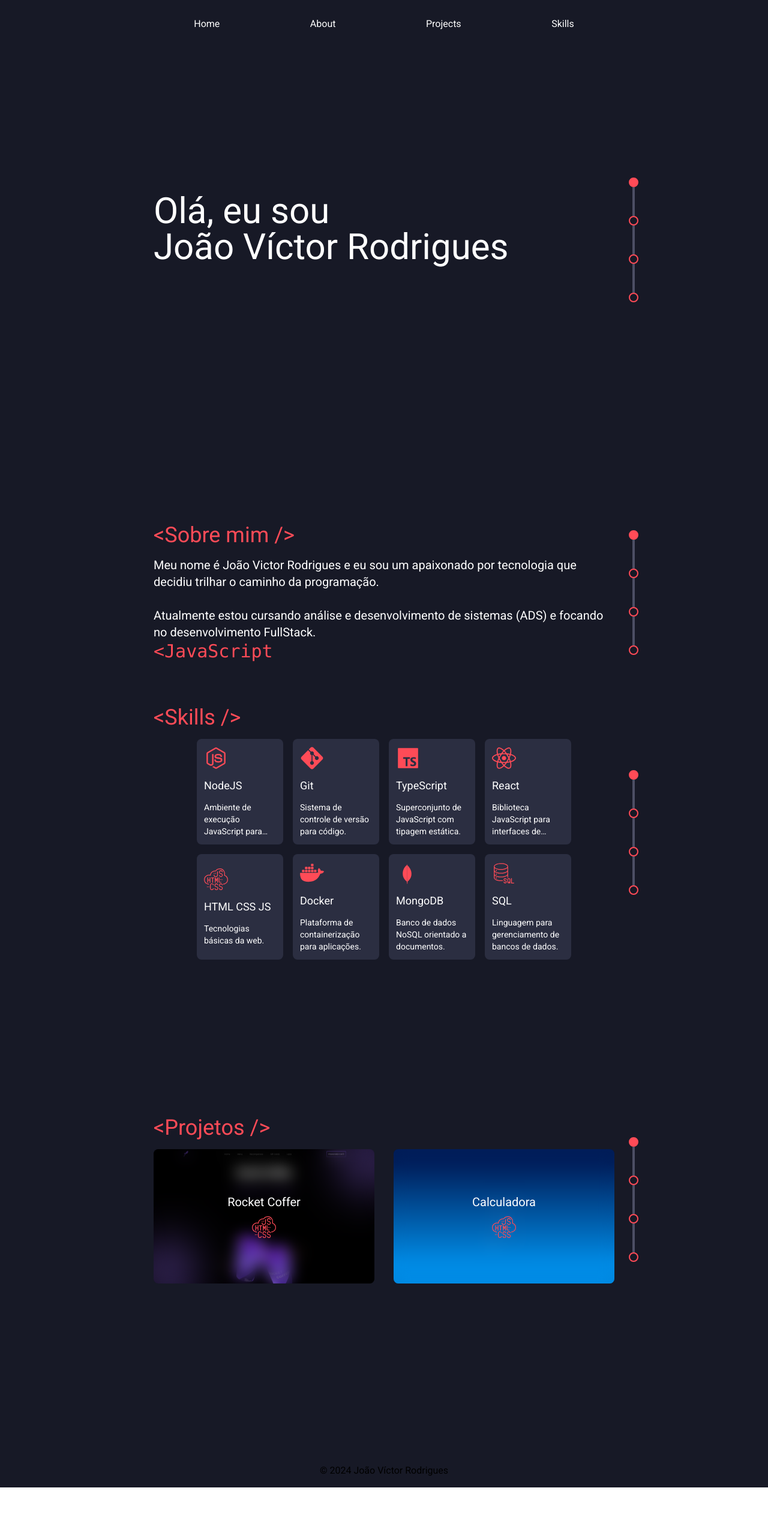
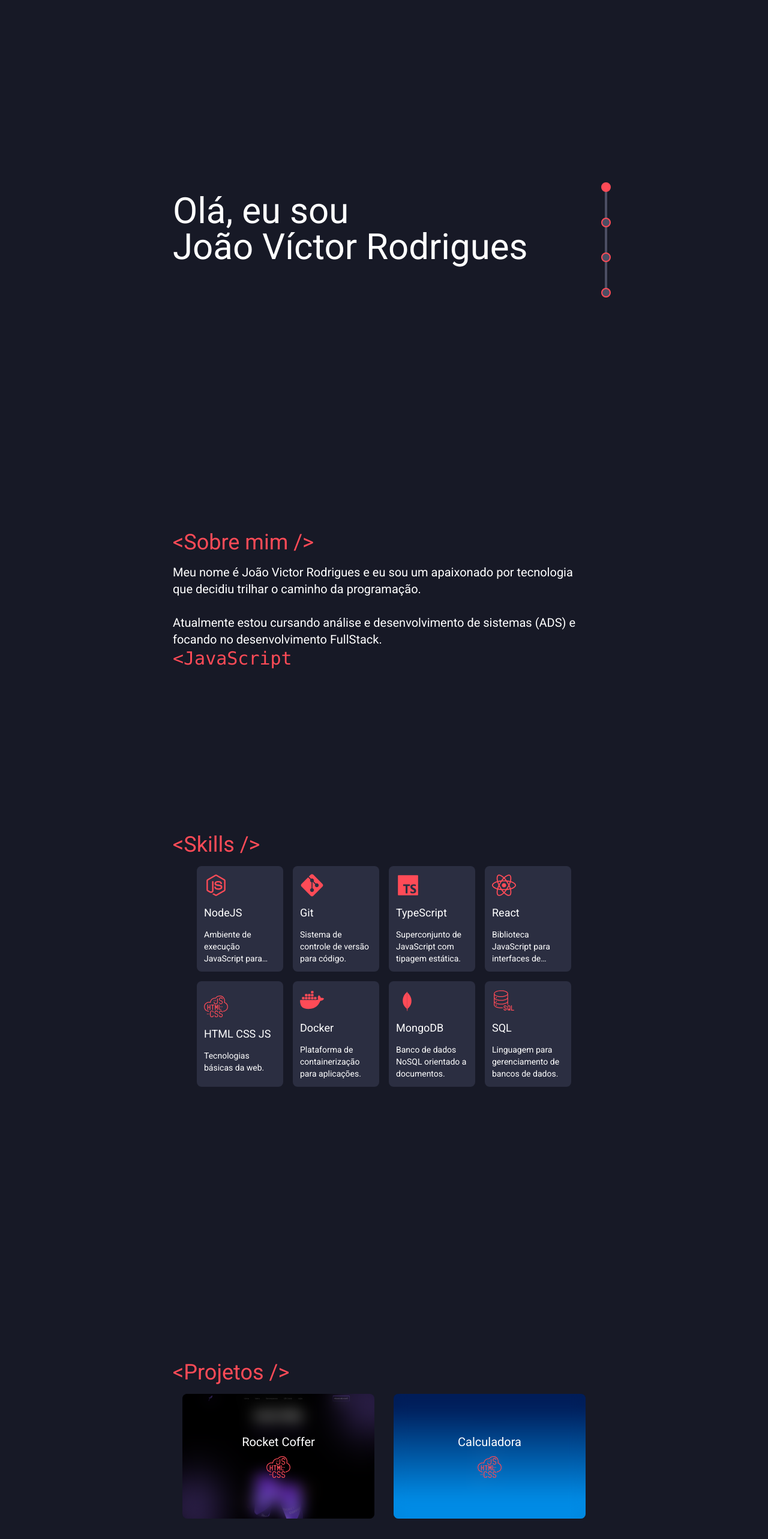
Before and after one commit to joao-victorr/portfolio, a React (Vite) app: page / in a window 1280 px wide. Shown: the top 2566 px of the page at 60% size. Before the commit the page ends 2480 px from the top, so only its background shows below. Built offline with nearby package versions, Linux system fonts and the light colour scheme.

Commit message:
Edit scrollBar

```diff
--- a/index.html
+++ b/index.html
@@ -4,7 +4,7 @@
     <meta charset="UTF-8" />
     <link rel="icon" type="image/svg+xml" href="/vite.svg" />
     <meta name="viewport" content="width=device-width, initial-scale=1.0" />
-    <title>Vite + React + TS</title>
+    <title>João Victor - Portfolio</title>
 
     <link rel="stylesheet" href="https://fonts.googleapis.com/css2?family=Roboto:wght@400;700&display=swap" />
 
--- a/package.json
+++ b/package.json
@@ -14,6 +14,7 @@
     "react-dom": "^18.3.1"
   },
   "devDependencies": {
+    "@rocketseat/eslint-config": "^2.2.2",
     "@types/react": "^18.3.3",
     "@types/react-dom": "^18.3.0",
     "@typescript-eslint/eslint-plugin": "^7.15.0",
@@ -23,9 +24,8 @@
     "eslint": "^8.57.0",
     "eslint-plugin-react-hooks": "^4.6.2",
     "eslint-plugin-react-refresh": "^0.4.7",
+    "eslint-plugin-tailwindcss": "^3.17.4",
     "postcss": "^8.4.40",
-    "prettier": "^3.3.3",
-    "prettier-plugin-tailwindcss": "^0.6.5",
     "tailwindcss": "^3.4.7",
     "typescript": "^5.2.2",
     "vite": "^5.3.4"
--- /dev/null
+++ b/src/App.css
@@ -0,0 +1,5 @@
+* {
+  margin: 0;
+  padding: 0;
+  box-sizing: border-box;
+}
--- a/src/App.tsx
+++ b/src/App.tsx
@@ -1,41 +1,59 @@
-import { MaquinaDeEscrever } from './Componentes/maquinaDeEsquecer';
-import webIcon from './assets/web.svg';
-import rocktCofferBanner from './assets/banner/rocktCofferBanner.png';
-import calculadoraBanner from './assets/banner/calculadoraBanner.png';
+import { MaquinaDeEscrever } from "./Componentes/maquinaDeEsquecer";
+import webIcon from "./assets/web.svg";
+import rocktCofferBanner from "./assets/banner/rocktCofferBanner.png";
+import calculadoraBanner from "./assets/banner/calculadoraBanner.png";
 
-import { RenderSkills } from './Componentes/reanderSkills';
-import { ScrollCustom } from './Componentes/scrollCustom';
-import { useEffect, useRef, useState } from 'react';
+import { RenderSkills } from "./Componentes/reanderSkills";
+import { ScrollCustom } from "./Componentes/scrollCustom";
+import { useEffect, useRef, useState } from "react";
 
 export default function App() {
   const homeRef = useRef<HTMLDivElement | null>(null);
   const aboutRef = useRef<HTMLDivElement | null>(null);
   const skillsRef = useRef<HTMLDivElement | null>(null);
   const projectsRef = useRef<HTMLDivElement | null>(null);
+  const footerRef = useRef<HTMLDivElement | null>(null);
 
   const [sectionPositions, setSectionPositions] = useState({
-    home: 0,
-    about: 0,
-    skills: 0,
-    projects: 0,
+    home: { startElement: 0, endElement: 0 },
+    about: { startElement: 0, endElement: 0 },
+    skills: { startElement: 0, endElement: 0 },
+    projects: { startElement: 0, endElement: 0 },
+    footer: { startElement: 0, endElement: 0 },
   });
 
   useEffect(() => {
     const updateSectionPositions = () => {
       setSectionPositions({
-        home: homeRef.current ? homeRef.current.offsetTop : 0,
-        about: aboutRef.current ? aboutRef.current.offsetTop : 0,
-        skills: skillsRef.current ? skillsRef.current.offsetTop : 0,
-        projects: projectsRef.current ? projectsRef.current.offsetTop : 0,
+        home: {
+          startElement: homeRef.current ? homeRef.current.offsetTop : 0,
+          endElement: homeRef.current ? homeRef.current.offsetTop + homeRef.current.offsetHeight : 0,
+        },
+        about: {
+          startElement: aboutRef.current ? aboutRef.current.offsetTop : 0,
+          endElement: aboutRef.current ? aboutRef.current.offsetTop + aboutRef.current.offsetHeight : 0,
+        },
+        skills: {
+          startElement: skillsRef.current ? skillsRef.current.offsetTop : 0,
+          endElement: skillsRef.current ? skillsRef.current.offsetTop + skillsRef.current.offsetHeight : 0,
+        },
+        projects: {
+          startElement: projectsRef.current ? projectsRef.current.offsetTop : 0,
+          endElement: projectsRef.current ? projectsRef.current.offsetTop + projectsRef.current.offsetHeight : 0,
+        },
+        footer: {
+          startElement: homeRef.current ? homeRef.current.offsetTop : 0,
+          endElement: homeRef.current ? homeRef.current.offsetTop + homeRef.current.offsetHeight : 0,
+        },
       });
     };
 
     updateSectionPositions();
 
-    window.addEventListener('resize', updateSectionPositions);
+    window.addEventListener("resize", updateSectionPositions);
 
     return () => {
-      window.removeEventListener('resize', updateSectionPositions);
+      window.removeEventListener("resize", updateSectionPositions);
     };
   }, []);
 
@@ -43,131 +61,134 @@ export default function App() {
     if (ref.current) {
       window.scrollTo({
         top: ref.current.offsetTop,
-        behavior: 'smooth'
+        behavior: "smooth",
       });
     }
   };
 
   return (
-    <body className="relative bg-danger w-screen h-full min-h-screen">
-      <div className="
-        absolute top-0 left-1/2 transform -translate-x-1/2
-        max-w-screen-md w-full h-20 bg-danger
-      ">
-        <nav className="w-full h-full">
-        <ul className='flex flex-row justify-around items-center gap-4 text-white h-full'>
-          <li><a href="#" onClick={() => scrollToSection(homeRef)}>Home</a></li>
-          <li><a href="#" onClick={() => scrollToSection(aboutRef)}>About</a></li>
-          <li><a href="#" onClick={() => scrollToSection(projectsRef)}>Projects</a></li>
-          <li><a href="#" onClick={() => scrollToSection(skillsRef)}>Skills</a></li>
+    <body className="relative h-full min-h-screen w-screen bg-danger">
+      <nav
+        className="fixed left-1/2 top-0 z-10 hidden h-20 w-full
+        max-w-screen-md -translate-x-1/2 bg-danger"
+      >
+        <ul className="flex h-full flex-row items-center justify-around gap-4 text-white">
+          <li>
+            <a href="#" onClick={() => scrollToSection(homeRef)}>
+              Home
+            </a>
+          </li>
+          <li>
+            <a href="#" onClick={() => scrollToSection(aboutRef)}>
+              About
+            </a>
+          </li>
+          <li>
+            <a href="#" onClick={() => scrollToSection(projectsRef)}>
+              Projects
+            </a>
+          </li>
+          <li>
+            <a href="#" onClick={() => scrollToSection(skillsRef)}>
+              Skills
+            </a>
+          </li>
           {/* <li><a href="#" onClick={() => scrollToSection(contactRef)}>Contact</a></li> */}
         </ul>
       </nav>
-      </div>
-      <div className="max-w-screen-md h-full m-auto">
-        <main>
+      <div className="relative m-auto h-full max-w-screen-md">
+        <ScrollCustom refScroll={sectionPositions} />
+        <main className="relative flex flex-col px-8">
           {/* Home */}
-          <section ref={homeRef} className="
-            relative w-full h-screen
-            flex flex-col justify-center items-start
-          ">
-            <h1 className="
+          <section
+            ref={homeRef}
+            className="relative flex h-screen w-full flex-col items-start justify-center
+          "
+          >
+            <h1
+              className="
                 text-6xl text-white
-              ">
+              "
+            >
               Olá, eu sou <br /> João Víctor Rodrigues
             </h1>
 
-              <MaquinaDeEscrever
-                text="<Desenvolvedor Web FullStack />"
-                className='text-3xl text-secondary'
-              />
-            <ScrollCustom
-              refScroll={sectionPositions}
-            />
+            <MaquinaDeEscrever text="<Desenvolvedor Web FullStack />" className="text-3xl text-secondary" />
+            {/* <ScrollCustom refScroll={sectionPositions} /> */}
           </section>
 
-          <section  className='w-full h-screen flex flex-col justify-between'>
           {/* About */}
-            <article ref={aboutRef} className='relative flex-1 flex flex-col justify-center'>
-              <h2 className="text-4xl  text-secondary mb-4">
-                &lt;Sobre mim /&gt;
-              </h2>
+          <section ref={aboutRef} className="relative flex h-[50vh] w-full flex-col justify-center">
+            <h2 className="mb-4 text-4xl text-secondary">&lt;Sobre mim /&gt;</h2>
 
-              <p className="
+            <p
+              className="
               text-xl text-white
-              ">
-                Meu nome é João Victor Rodrigues e eu sou um apaixonado por tecnologia que decidiu trilhar o caminho da programação.
-                <br /><br />
-                Atualmente estou cursando análise e desenvolvimento de sistemas (ADS) e focando no desenvolvimento FullStack.
+            "
+            >
+              Meu nome é João Victor Rodrigues e eu sou um apaixonado por tecnologia que decidiu trilhar o caminho da
+              programação.
+              <br />
+              <br />
+              Atualmente estou cursando análise e desenvolvimento de sistemas (ADS) e focando no desenvolvimento
+              FullStack.
             </p>
-              <div className="text-3xl font-mono relative">
-                <MaquinaDeEscrever
-                text="<JavaScript/>"
-                className='text-secondary'
-              />
+            <div className="relative font-mono text-3xl">
+              <MaquinaDeEscrever text="<JavaScript/>" className="text-secondary" />
             </div>
-              <ScrollCustom
-                refScroll={sectionPositions}
-              />
-            </article>
+            {/* <ScrollCustom refScroll={sectionPositions} /> */}
+          </section>
 
           {/* Skills */}
-            <div ref={skillsRef} className='relative flex-1 flex flex-col justify-center'>
-              <h2 className='text-4xl mb-4 text-secondary'>
-                &lt;Skills /&gt;
-              </h2>
-              <RenderSkills
-                className='flex flex-row justify-center flex-wrap gap-4 '
-              />
-              <ScrollCustom
-                refScroll={sectionPositions}
-              />
-            </div>
+          <section ref={skillsRef} className="relative flex h-screen w-full flex-col justify-center">
+            <h2 className="mb-4 text-4xl text-secondary">&lt;Skills /&gt;</h2>
+            <RenderSkills className="flex flex-row flex-wrap justify-center gap-4 " />
+            {/* <ScrollCustom refScroll={sectionPositions} /> */}
           </section>
 
-          <section ref={projectsRef} className='relative w-full h-screen flex flex-col justify-center'>
           {/* Projetos */}
-            <article>
-              <h1 className='text-4xl mb-4 text-secondary'>  &lt;Projetos /&gt;</h1>
+          <section ref={projectsRef} className="relative flex h-screen w-full flex-col justify-center">
+            <h1 className="mb-4 text-4xl text-secondary"> &lt;Projetos /&gt;</h1>
 
-              <div className='flex flex-row justify-between flex-wrap gap-8'>
-
-                <a href='https://joao-victorr.github.io/RocketCoffee/' target='_blank' className='
-                  w-[23rem] h-[14rem] rounded-lg relative transition-transform transform hover:scale-110
-                '>
-                  <img src={rocktCofferBanner} alt="" className='absolute w-full h-full rounded-lg' />
-                  <div className='relative rounded-lg w-full h-full flex flex-col justify-center items-center gap-2 z-10 backdrop-blur-md transition-all duration-500 hover:backdrop-blur-none hover:opacity-0 '>
-                    <h4 className='text-xl text-white'>Rocket Coffer</h4>
-                    <span className='flex gap-2 flex-row justify-center items-center flex-wrap'>
-                      <img src={webIcon} alt="" className='w-10' />
+            <div className="flex flex-row flex-wrap justify-evenly gap-x-4 gap-y-8">
+              <a
+                href="https://joao-victorr.github.io/RocketCoffee/"
+                target="_blank"
+                className="
+                  relative h-52 w-80 rounded-lg transition-transform hover:scale-110
+                "
+                rel="noreferrer"
+              >
+                <img src={rocktCofferBanner} alt="" className="absolute size-full rounded-lg" />
+                <div className="relative z-10 flex size-full flex-col items-center justify-center gap-2 rounded-lg backdrop-blur-md transition-all duration-500 hover:opacity-0 hover:backdrop-blur-none ">
+                  <h4 className="text-xl text-white">Rocket Coffer</h4>
+                  <span className="flex flex-row flex-wrap items-center justify-center gap-2">
+                    <img src={webIcon} alt="" className="w-10" />
                   </span>
                 </div>
               </a>
 
-                <a href='https://calculadora-eta-nine.vercel.app/' target='_blank' className='
-                  w-[23rem] h-[14rem] rounded-lg relative transition-transform transform hover:scale-110
-                '>
-                  <img src={calculadoraBanner} alt="" className='absolute w-full h-full rounded-lg' />
-                  <div className='relative rounded-lg w-full h-full flex flex-col justify-center items-center gap-2 z-10 backdrop-blur-md transition-all duration-500 hover:backdrop-blur-none hover:opacity-0 '>
-                    <h4 className='text-xl text-white'>Calculadora</h4>
-                    <span className='flex gap-2 flex-row justify-center items-center flex-wrap'>
-                      <img src={webIcon} alt="" className='w-10' />
+              <a
+                href="https://calculadora-eta-nine.vercel.app/"
+                target="_blank"
+                className="
+                  relative h-52 w-80 rounded-lg transition-transform hover:scale-110
+                "
+                rel="noreferrer"
+              >
+                <img src={calculadoraBanner} alt="" className="absolute size-full rounded-lg" />
+                <div className="relative z-10 flex size-full flex-col items-center justify-center gap-2 rounded-lg backdrop-blur-md transition-all duration-500 hover:opacity-0 hover:backdrop-blur-none ">
+                  <h4 className="text-xl text-white">Calculadora</h4>
+                  <span className="flex flex-row flex-wrap items-center justify-center gap-2">
+                    <img src={webIcon} alt="" className="w-10" />
                   </span>
                 </div>
               </a>
-
             </div>
-            </article>
-
-            {/* Scroll */}
-            <ScrollCustom
-              refScroll={sectionPositions}
-            />
           </section>
-
         </main>
 
-        <footer className=" w-full max-w-screen-md h-10 text-center items-center m-auto mt-10">
+        <footer ref={footerRef} className=" m-auto mt-10 h-10 w-full max-w-screen-md items-center text-center">
           <p>
             &copy; 2024 <a href="#">João Víctor Rodrigues</a>
           </p>
--- a/src/Componentes/reanderSkills.tsx
+++ b/src/Componentes/reanderSkills.tsx
@@ -1,11 +1,11 @@
-import nodeIcon from "../assets/nodejs.svg";
-import gitIcon from "../assets/git.svg";
-import reactIcon from "../assets/react.svg";
-import typescriptIcon from "../assets/typescript.svg";
-import webIcon from "../assets/web.svg";
-import dockerIcon from "../assets/docker.svg";
-import mongoDBIcon from "../assets/mongodbIcon.svg";
-import sqlIcon from "../assets/sql.svg";
+import nodeIcon from '../assets/nodejs.svg'
+import gitIcon from '../assets/git.svg'
+import reactIcon from '../assets/react.svg'
+import typescriptIcon from '../assets/typescript.svg'
+import webIcon from '../assets/web.svg'
+import dockerIcon from '../assets/docker.svg'
+import mongoDBIcon from '../assets/mongodbIcon.svg'
+import sqlIcon from '../assets/sql.svg'
 
 type JsonSkills = {
   name: string
@@ -14,61 +14,62 @@ type JsonSkills = {
 }
 const SkillJson: Array<JsonSkills> = [
   {
-    name: "NodeJS",
-    description: "Ambiente de execução JavaScript para backend.",
-    img: nodeIcon
+    name: 'NodeJS',
+    description: 'Ambiente de execução JavaScript para backend.',
+    img: nodeIcon,
   },
   {
-    name: "Git",
-    description: "Sistema de controle de versão para código.",
-    img: gitIcon
+    name: 'Git',
+    description: 'Sistema de controle de versão para código.',
+    img: gitIcon,
   },
   {
-    name: "TypeScript",
-    description: "Superconjunto de JavaScript com tipagem estática.",
-    img: typescriptIcon
+    name: 'TypeScript',
+    description: 'Superconjunto de JavaScript com tipagem estática.',
+    img: typescriptIcon,
   },
   {
-    name: "React",
-    description: "Biblioteca JavaScript para interfaces de usuário.",
-    img: reactIcon
+    name: 'React',
+    description: 'Biblioteca JavaScript para interfaces de usuário.',
+    img: reactIcon,
   },
   {
-    name: "HTML CSS JS",
-    description: "Tecnologias básicas da web.",
-    img: webIcon
+    name: 'HTML CSS JS',
+    description: 'Tecnologias básicas da web.',
+    img: webIcon,
   },
   {
-    name: "Docker",
-    description: "Plataforma de containerização para aplicações.",
-    img: dockerIcon
+    name: 'Docker',
+    description: 'Plataforma de containerização para aplicações.',
+    img: dockerIcon,
   },
   {
-    name: "MongoDB",
-    description: "Banco de dados NoSQL orientado a documentos.",
-    img: mongoDBIcon
+    name: 'MongoDB',
+    description: 'Banco de dados NoSQL orientado a documentos.',
+    img: mongoDBIcon,
   },
   {
-    name: "SQL",
-    description: "Linguagem para gerenciamento de bancos de dados.",
-    img: sqlIcon
-  }
-];
+    name: 'SQL',
+    description: 'Linguagem para gerenciamento de bancos de dados.',
+    img: sqlIcon,
+  },
+]
 
-export const RenderSkills = (props: {className: string}) => {
+export const RenderSkills = (props: { className: string }) => {
   const skillsItem = SkillJson.map((skills, index) => {
     return (
-      <div key={index} className='max-w-36 max-h-44 text-white bg-[#2B2E41] flex flex-col gap-3 justify-center p-3 rounded-lg'>
-        <img src={skills.img} className='w-10 h-10' alt={skills.name} />
-        <h4 className='text-lg truncate'>{skills.name}</h4>
-        <p className='text-sm overflow-hidden overflow-ellipsis whitespace-normal line-clamp-3'>{skills.description}</p>
+      <div
+        key={index}
+        className="flex max-h-44 max-w-36 flex-col justify-center gap-3 rounded-lg bg-[#2B2E41] p-3 text-white"
+      >
+        <img src={skills.img} className="size-10" alt={skills.name} />
+        <h4 className="truncate text-lg">{skills.name}</h4>
+        <p className="line-clamp-3 overflow-hidden text-ellipsis whitespace-normal text-sm">
+          {skills.description}
+        </p>
       </div>
-    );
-  });
+    )
+  })
 
-  return (
-    <div className={props.className}>
-      {skillsItem}
-    </div>
-  );
+  return <div className={props.className}>{skillsItem}</div>
 }
--- a/src/Componentes/scrollCustom.tsx
+++ b/src/Componentes/scrollCustom.tsx
@@ -1,13 +1,19 @@
-import { useEffect, useState } from "react"
+import { useEffect, useState } from "react";
+
+type ElementRef = {
+  startElement: number;
+  endElement: number;
+};
 
 type RefScroll = {
-  home: number
-  about: number
-  skills: number
-  projects: number
-}
+  home: ElementRef;
+  about: ElementRef;
+  skills: ElementRef;
+  projects: ElementRef;
+  footer: ElementRef;
+};
 
-export const ScrollCustom = (props: {refScroll: RefScroll}) => {
+export const ScrollCustom = (props: { refScroll: RefScroll }) => {
   const [scrollY, setScrollY] = useState(0);
 
   const handleScroll = () => {
@@ -15,35 +21,70 @@ export const ScrollCustom = (props: {refScroll: RefScroll}) => {
   };
 
   useEffect(() => {
-
-    window.addEventListener('scroll', handleScroll);
+    window.addEventListener("scroll", handleScroll);
 
     return () => {
-      window.removeEventListener('scroll', handleScroll);
+      window.removeEventListener("scroll", handleScroll);
     };
   }, []);
 
-  useEffect(() => {
-    console.log("ScrollY", scrollY);
-    console.log(props.refScroll);
-  }, [scrollY]);
-
-
   const handleClick = (possitionScroll: number) => {
-    window.scrollTo({ top: possitionScroll, behavior: 'smooth' });
-  }
-
-
+    window.scrollTo({
+      top: possitionScroll,
+      behavior: "smooth",
+    });
+  };
 
   return (
-    <div className='absolute -right-10 mt-[50%] mb-[50%] flex flex-col items-center'>
-      <span onClick={() => {handleClick(props.refScroll.home)}} className={`${props.refScroll.home == scrollY ? "bg-secondary" : "bg-none"}  border-secondary border-2 w-4 h-4 inline-block rounded-xl`}></span>
-      <span className='bg-[#4C4E64] w-1 h-12 inline-block'></span>
-      <span onClick={() => {handleClick(props.refScroll.about)}} className={`${props.refScroll.about == scrollY ? "bg-secondary" : "bg-none"}  border-secondary border-2 w-4 h-4 inline-block rounded-xl`}></span>
-      <span className='bg-[#4C4E64] w-1 h-12 inline-block'></span>
-      <span onClick={() => {handleClick(props.refScroll.skills)}}className={`${props.refScroll.skills == scrollY ? "bg-secondary" : "bg-none"}  border-secondary border-2 w-4 h-4 inline-block rounded-xl`}></span>
-      <span className='bg-[#4C4E64] w-1 h-12 inline-block'></span>
-      <span onClick={() => {handleClick(props.refScroll.projects)}}className={`${props.refScroll.projects == scrollY ? "bg-secondary" : "bg-none"}  border-secondary border-2 w-4 h-4 inline-block rounded-xl`}></span>
+    <div className={`absolute right-0 z-10 h-full w-4`}>
+      <div className="fixed flex h-screen w-1 flex-col items-center justify-center">
+        <div className="flex size-full h-48 flex-col items-center justify-between rounded-md bg-[#4C4E64]">
+          {/* Home */}
+          <span
+            onClick={() => {
+              handleClick(props.refScroll.home.startElement);
+            }}
+            className={`${
+              scrollY >= props.refScroll.home.startElement && scrollY < props.refScroll.home.endElement
+                ? "bg-secondary"
+                : "bg-[#4C4E64]"
+            } inline-block size-4 rounded-xl border-2 border-secondary`}
+          ></span>
+          {/* Abount */}
+          <span
+            onClick={() => {
+              handleClick(props.refScroll.about.startElement);
+            }}
+            className={`${
+              scrollY >= props.refScroll.about.startElement && scrollY < props.refScroll.about.endElement
+                ? "bg-secondary"
+                : "bg-[#4C4E64]"
+            } inline-block size-4 rounded-xl border-2 border-secondary`}
+          ></span>
+          {/* Skills */}
+          <span
+            onClick={() => {
+              handleClick(props.refScroll.skills.startElement);
+            }}
+            className={`${
+              scrollY >= props.refScroll.skills.startElement && scrollY < props.refScroll.skills.endElement
+                ? "bg-secondary"
+                : "bg-[#4C4E64]"
+            } inline-block size-4 rounded-xl border-2 border-secondary`}
+          ></span>
+          {/* Projects */}
+          <span
+            onClick={() => {
+              handleClick(props.refScroll.projects.startElement);
+            }}
+            className={`${
+              scrollY >= props.refScroll.projects.startElement && scrollY <= props.refScroll.projects.endElement
+                ? "bg-secondary"
+                : "bg-[#4C4E64]"
+            } inline-block size-4 rounded-xl border-2 border-secondary`}
+          ></span>
+        </div>
+      </div>
     </div>
-  )
-}
+  );
+};
```
Also changed, not shown: src/Componentes/maquinaDeEsquecer.tsx (+11 -10 lines), .eslintrc.cjs, 2 other files (tests, documents, lock files or other folders). Lines whose indentation alone changed are shown as unchanged.
